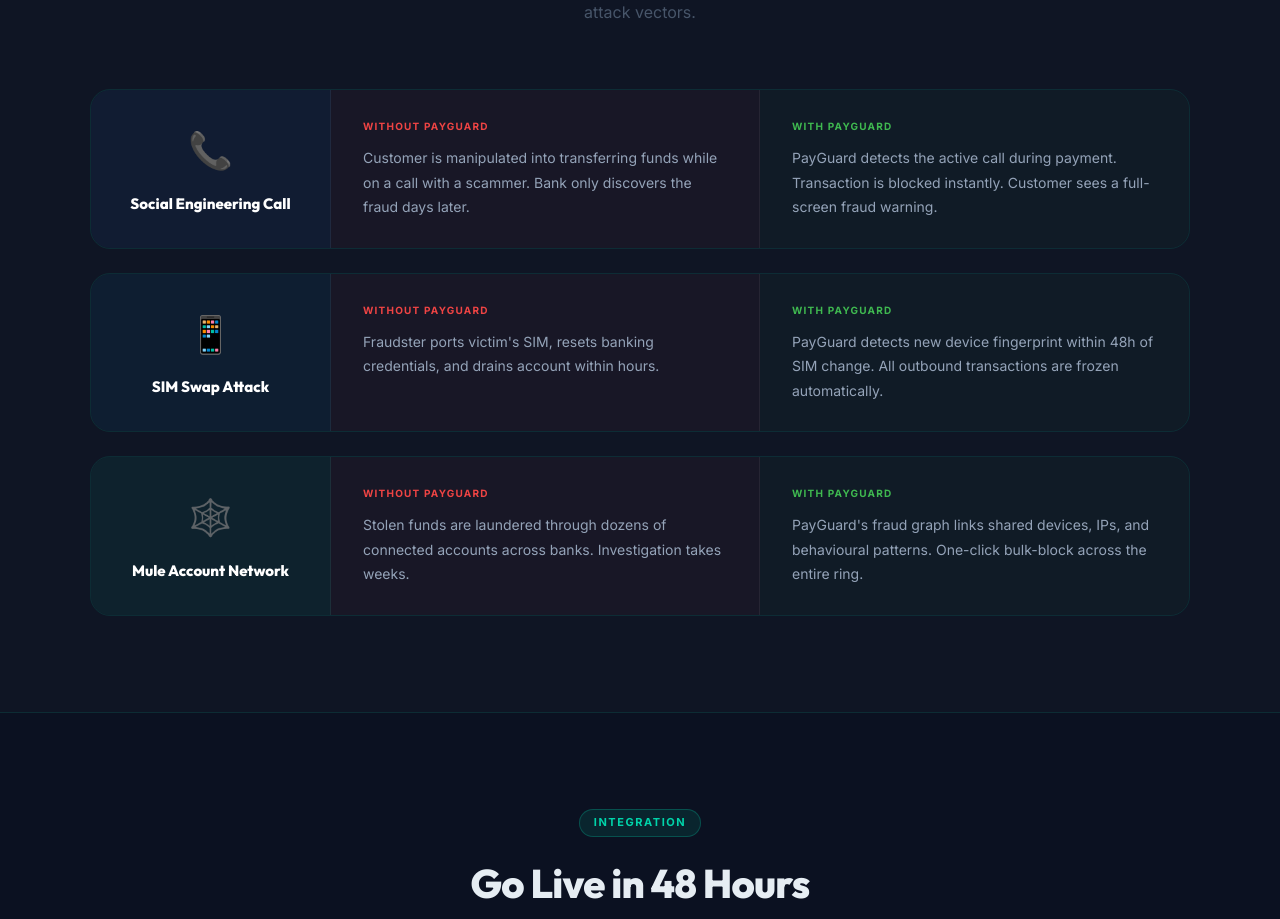
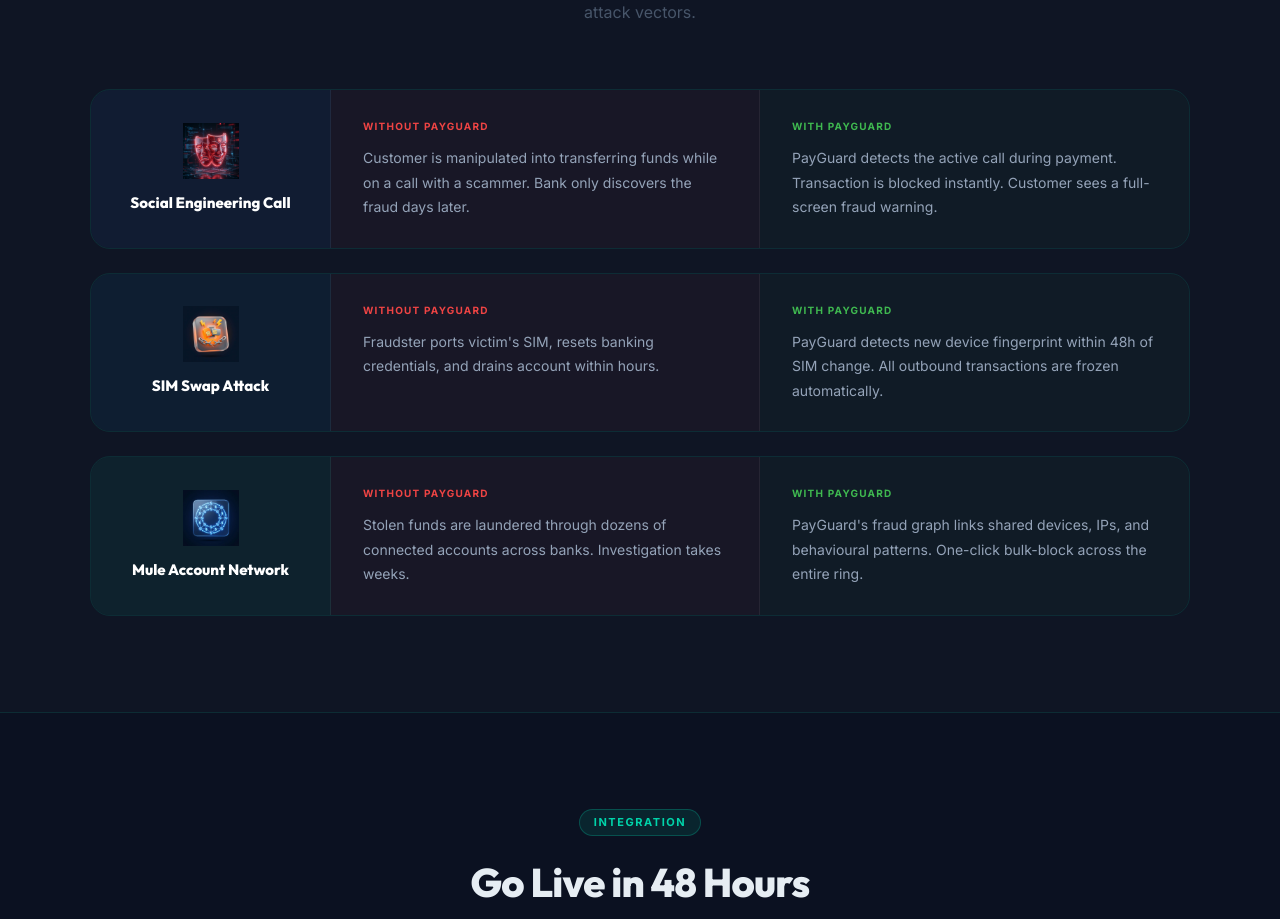
Before and after one commit to MalcolmGov/payguard-fraud-shield, a React (Vite) app in the folder dashboard/: page /how-it-works in a window 1280 px wide. Shown: the part 2620-3539 px from the top of the page. Built offline with nearby package versions, Linux system fonts and the light colour scheme.

Commit message:
fix: replace emoji icons with 3D images on How It Works page

```diff
--- a/dashboard/src/pages/HowItWorksPage.tsx
+++ b/dashboard/src/pages/HowItWorksPage.tsx
@@ -49,21 +49,21 @@
 const SCENARIOS = [
   {
     title: 'Social Engineering Call',
-    icon: '\uD83D\uDCDE',
+    icon: '/icon-social-engineering.png',
     color: '#3B82F6',
     without: 'Customer is manipulated into transferring funds while on a call with a scammer. Bank only discovers the fraud days later.',
     with: 'PayGuard detects the active call during payment. Transaction is blocked instantly. Customer sees a full-screen fraud warning.',
   },
   {
     title: 'SIM Swap Attack',
-    icon: '\uD83D\uDCF1',
+    icon: '/icon-sim-attack.png',
     color: '#0EA5E9',
     without: 'Fraudster ports victim\'s SIM, resets banking credentials, and drains account within hours.',
     with: 'PayGuard detects new device fingerprint within 48h of SIM change. All outbound transactions are frozen automatically.',
   },
   {
     title: 'Mule Account Network',
-    icon: '\uD83D\uDD78\uFE0F',
+    icon: '/icon-mule-network.png',
     color: '#00D4AA',
     without: 'Stolen funds are laundered through dozens of connected accounts across banks. Investigation takes weeks.',
     with: 'PayGuard\'s fraud graph links shared devices, IPs, and behavioural patterns. One-click bulk-block across the entire ring.',
@@ -197,7 +197,7 @@
                   display: 'flex', flexDirection: 'column', justifyContent: 'center', alignItems: 'center',
                   borderRight: '1px solid rgba(255,255,255,0.06)',
                 }}>
-                  <div style={{ fontSize: 36, marginBottom: 12 }}>{s.icon}</div>
+                  <img src={s.icon} alt={s.title} style={{ width: 56, height: 56, objectFit: 'contain', marginBottom: 12 }} />
                   <div style={{ fontSize: 15, fontWeight: 800, color: 'var(--w-text-1)', textAlign: 'center', fontFamily: 'Outfit, sans-serif' }}>{s.title}</div>
                 </div>
 
```
